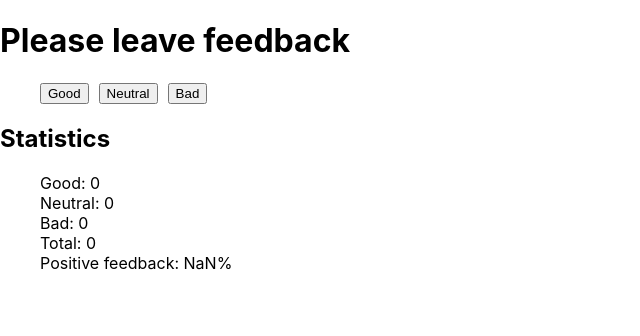
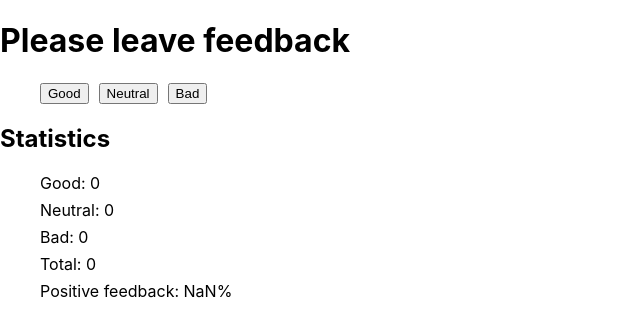
Before and after one commit to AlinaBielska/goit-react-hw-02-feedback, a React (Create React App) app: page / in a window 1280 px wide. Shown: the top 336 px of the page, without its empty margins (0-640 px from the left). Built offline with nearby package versions, Linux system fonts and the light colour scheme.

Commit message:
poprawiłam stylizacje Statistics

```diff
--- a/src/components/Feedback/Feedback.jsx
+++ b/src/components/Feedback/Feedback.jsx
@@ -34,7 +34,7 @@ class Feedback extends Component {
                     <li><button type="button" onClick={() => this.changeFeedback("bad")}>Bad</button></li>
                 </ul>
                 <h2>Statistics</h2>
-                <ul>
+                <ul className={css.buttonsStatistics}>
                     <li>Good: <span>{this.state.good}</span></li>
                     <li>Neutral: <span>{this.state.neutral}</span></li>
                     <li>Bad: <span>{this.state.bad}</span></li>
--- a/src/components/Feedback/Feedback.module.css
+++ b/src/components/Feedback/Feedback.module.css
@@ -5,3 +5,8 @@ ul {
     display: flex;
     gap: 10px;
 }
+.buttonsStatistics {
+    display: flex;
+    flex-direction: column;
+    gap: 7px;
+}
```
